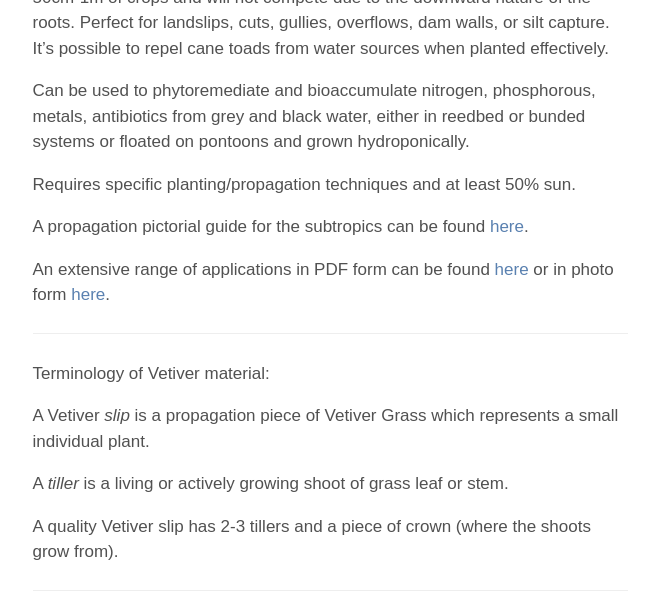
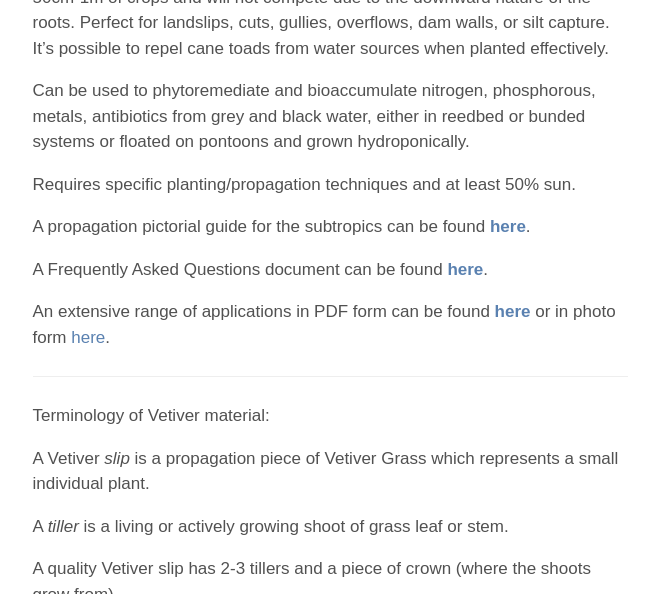
Before and after one commit to Tr33mo/tr33mo.github.io, a Jekyll site: the page built from why.md, in a window 1280 px wide and 900 px high, scrolled down 1449 px, cut to the strip 0-594 px from the top of the window. Shown: the whole strip, without its empty margins (310-969 px from the left). Built offline with Jekyll 4.4.1, drawn with Linux system fonts in a browser that asks for light colours.

Commit message:
Update why.md

```diff
--- a/why.md
+++ b/why.md
@@ -27,9 +27,11 @@ Can be used to phytoremediate and bioaccumulate nitrogen, phosphorous, metals, a
 
 Requires specific planting/propagation techniques and at least 50% sun.
 
-A propagation pictorial guide for the subtropics can be found [here](/prop/).
+A propagation pictorial guide for the subtropics can be found [**here**](/prop/).
 
-An extensive range of applications in PDF form can be found [here](http://www.vetiver.org/TVN_VS_GAL_HR%20/index.htm) or in photo form [here](https://picasaweb.google.com/112053823950476566695).
+A Frequently Asked Questions document can be found [**here**](/assets/Vetiver FAQ.pdf).
+
+An extensive range of applications in PDF form can be found [**here**](http://www.vetiver.org/TVN_VS_GAL_HR%20/index.htm) or in photo form [here](https://picasaweb.google.com/112053823950476566695).
 
 ___
 
```
